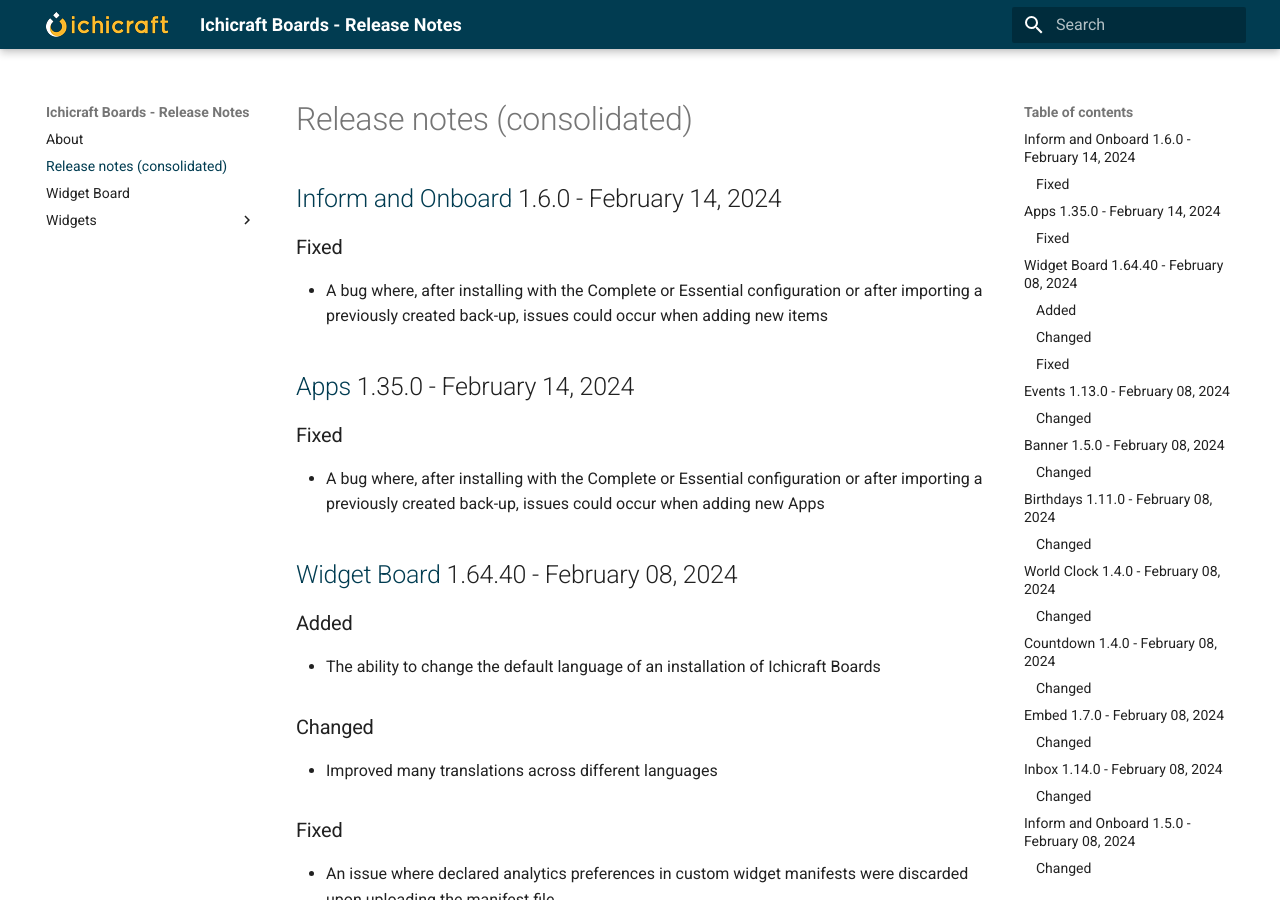
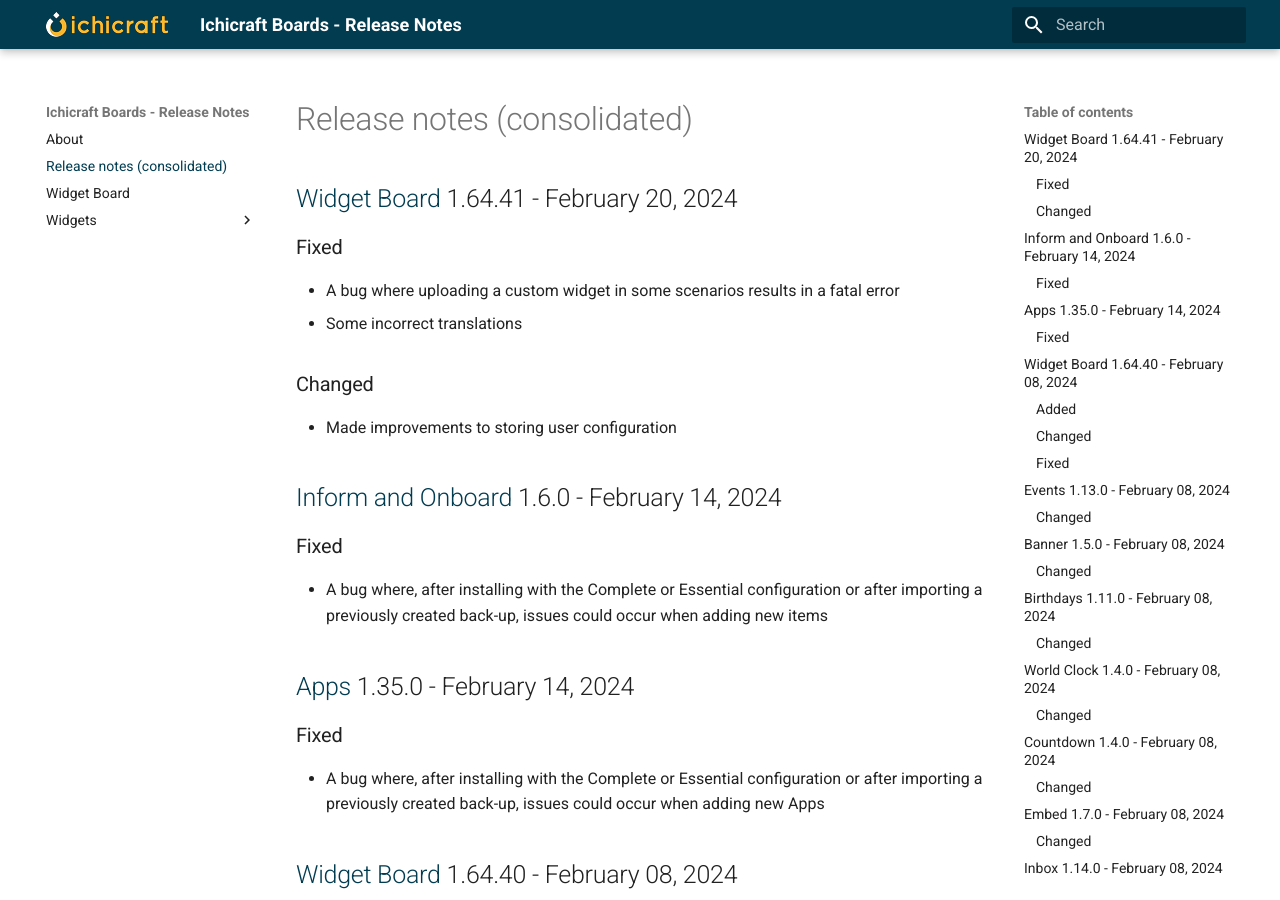
Before and after one commit to ichicraft/widgets-docs, an MkDocs documentation site: the page built from docs/Release-notes-(consolidated).md, in a window 1280 px wide and 900 px high. Built offline with MkDocs 1.6.1 and Material for MkDocs 9.7.7, drawn with Linux system fonts in a browser that asks for light colours.

Commit message:
Release notes updated by BuildService

```diff
--- a/docs/Release-notes-(consolidated).md
+++ b/docs/Release-notes-(consolidated).md
@@ -1,3 +1,12 @@
+## [Widget Board](./Widget Board.md) 1.64.41 - February 20, 2024
+
+### Fixed
+- A bug where uploading a custom widget in some scenarios results in a fatal error
+- Some incorrect translations
+
+### Changed
+- Made improvements to storing user configuration
+
 ## [Inform and Onboard](./Widgets/Inform and Onboard.md) 1.6.0 - February 14, 2024
 
 ### Fixed
```
Also changed, not shown: docs/Widget Board.md (+9 -0 lines).
